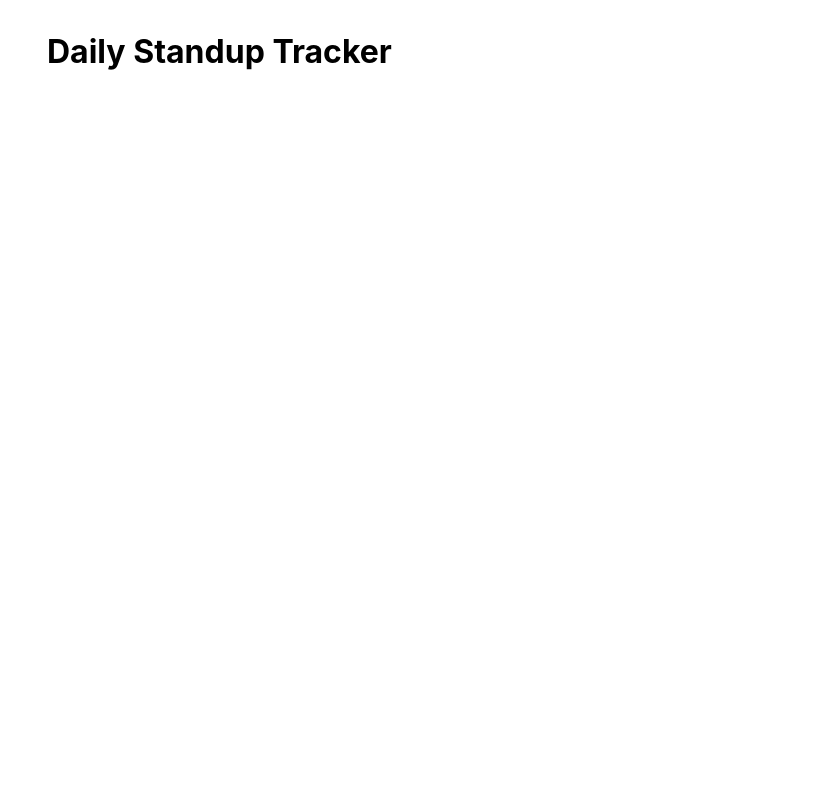
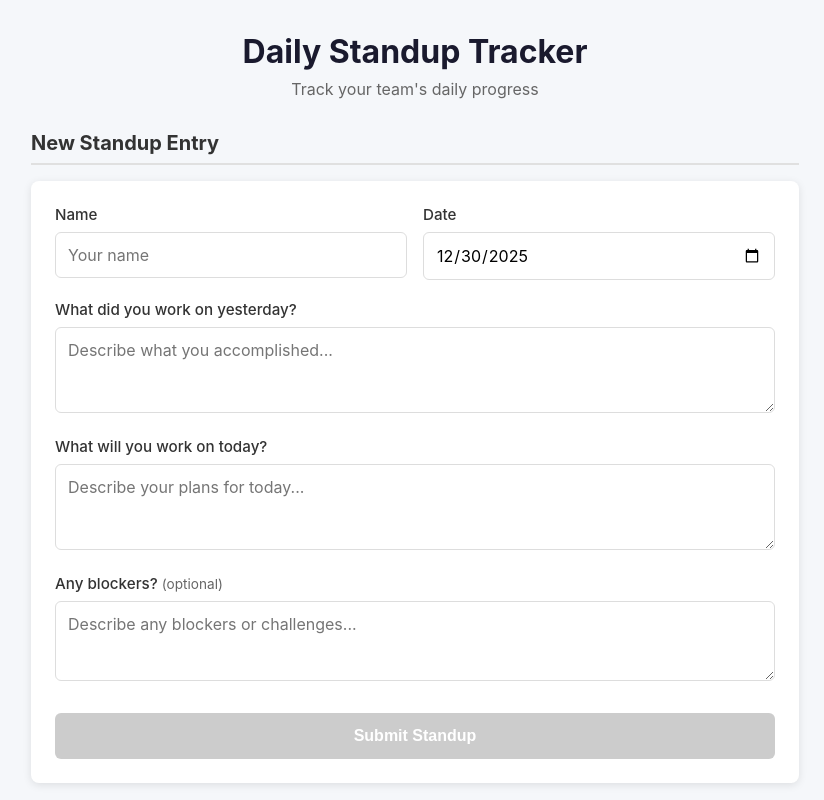
Before and after one commit to arnelGalit/standy-log, a React (Vite) app: page / in a window 1280 px wide. Shown: the top 800 px of the page, without its empty margins (225-1049 px from the left). Built offline with nearby package versions, Linux system fonts and the light colour scheme.

Commit message:
phase 6 - app integration

```diff
--- a/src/App.css
+++ b/src/App.css
@@ -9,10 +9,63 @@ body {
     Ubuntu, Cantarell, 'Fira Sans', 'Droid Sans', 'Helvetica Neue', sans-serif;
   -webkit-font-smoothing: antialiased;
   -moz-osx-font-smoothing: grayscale;
+  background: #f5f7fa;
+  min-height: 100vh;
 }
 
 .app {
   max-width: 800px;
   margin: 0 auto;
+  padding: 2rem 1rem;
+}
+
+.header {
+  text-align: center;
+  margin-bottom: 2rem;
+}
+
+.title {
+  font-size: 2rem;
+  color: #1a1a2e;
+  margin-bottom: 0.5rem;
+}
+
+.subtitle {
+  color: #666;
+  font-size: 1rem;
+}
+
+.main {
+  display: flex;
+  flex-direction: column;
+  gap: 2rem;
+}
+
+.formSection,
+.listSection {
+  width: 100%;
+}
+
+.sectionTitle {
+  font-size: 1.25rem;
+  color: #333;
+  margin-bottom: 1rem;
+  padding-bottom: 0.5rem;
+  border-bottom: 2px solid #e0e0e0;
+}
+
+.loading {
+  text-align: center;
+  color: #666;
   padding: 2rem;
 }
+
+@media (max-width: 600px) {
+  .app {
+    padding: 1rem;
+  }
+
+  .title {
+    font-size: 1.5rem;
+  }
+}
--- a/src/App.tsx
+++ b/src/App.tsx
@@ -1,17 +1,63 @@
+import { useState, useEffect } from 'react';
 import { StandupForm } from './components/StandupForm';
-import { NewStandupEntry } from './types/standup';
+import { StandupList } from './components/StandupList';
+import type { StandupEntry, NewStandupEntry } from './types/standup';
+import { getRecentEntries, saveEntry, deleteEntry } from './utils/storage';
+import './App.css';
 
 function App() {
-  const handleSubmit = (entry: NewStandupEntry) => {
-    console.log('Submitted entry:', entry);
+  const [entries, setEntries] = useState<StandupEntry[]>([]);
+  const [isLoading, setIsLoading] = useState(true);
+
+  useEffect(() => {
+    const loadedEntries = getRecentEntries(7);
+    setEntries(loadedEntries);
+    setIsLoading(false);
+  }, []);
+
+  const handleSubmit = (newEntry: NewStandupEntry) => {
+    const savedEntry = saveEntry(newEntry);
+    setEntries((prev) => {
+      const updated = [savedEntry, ...prev];
+      return updated.sort((a, b) => {
+        const dateCompare = b.date.localeCompare(a.date);
+        if (dateCompare !== 0) return dateCompare;
+        return a.name.localeCompare(b.name);
+      });
+    });
+  };
+
+  const handleDelete = (id: string) => {
+    const success = deleteEntry(id);
+    if (success) {
+      setEntries((prev) => prev.filter((entry) => entry.id !== id));
+    }
   };
 
   return (
     <div className="app">
-      <h1>Daily Standup Tracker</h1>
-      <StandupForm onSubmit={handleSubmit} />
+      <header className="header">
+        <h1 className="title">Daily Standup Tracker</h1>
+        <p className="subtitle">Track your team's daily progress</p>
+      </header>
+
+      <main className="main">
+        <section className="formSection">
+          <h2 className="sectionTitle">New Standup Entry</h2>
+          <StandupForm onSubmit={handleSubmit} />
+        </section>
+
+        <section className="listSection">
+          <h2 className="sectionTitle">Recent Entries</h2>
+          {isLoading ? (
+            <p className="loading">Loading entries...</p>
+          ) : (
+            <StandupList entries={entries} onDelete={handleDelete} />
+          )}
+        </section>
+      </main>
     </div>
-  )
+  );
 }
 
-export default App
+export default App;
--- a/src/components/StandupForm.module.css
+++ b/src/components/StandupForm.module.css
@@ -3,8 +3,18 @@
   border-radius: 8px;
   padding: 1.5rem;
   box-shadow: 0 2px 8px rgba(0, 0, 0, 0.1);
-  max-width: 500px;
-  margin: 0 auto;
+}
+
+.row {
+  display: grid;
+  grid-template-columns: 1fr 1fr;
+  gap: 1rem;
+}
+
+@media (max-width: 500px) {
+  .row {
+    grid-template-columns: 1fr;
+  }
 }
 
 .title {
@@ -96,3 +106,15 @@
   outline: none;
   box-shadow: 0 0 0 3px rgba(74, 108, 247, 0.4);
 }
+
+.submitButton:disabled {
+  background: #ccc;
+  cursor: not-allowed;
+  transform: none;
+}
+
+.optional {
+  font-weight: 400;
+  color: #666;
+  font-size: 0.85rem;
+}
--- a/src/components/StandupForm.tsx
+++ b/src/components/StandupForm.tsx
@@ -1,8 +1,143 @@
-// StandupForm component - Form to capture standup data
-export function StandupForm() {
+import { useState, FormEvent, ChangeEvent } from 'react';
+import type { NewStandupEntry } from '../types/standup';
+import styles from './StandupForm.module.css';
+
+interface StandupFormProps {
+  onSubmit: (entry: NewStandupEntry) => void;
+}
+
+function getTodayDate(): string {
+  return new Date().toISOString().split('T')[0];
+}
+
+export function StandupForm({ onSubmit }: StandupFormProps) {
+  const [name, setName] = useState('');
+  const [date, setDate] = useState(getTodayDate);
+  const [yesterday, setYesterday] = useState('');
+  const [today, setToday] = useState('');
+  const [blockers, setBlockers] = useState('');
+
+  const handleSubmit = (e: FormEvent<HTMLFormElement>) => {
+    e.preventDefault();
+
+    const entry: NewStandupEntry = {
+      name: name.trim(),
+      date,
+      yesterday: yesterday.trim(),
+      today: today.trim(),
+      blockers: blockers.trim(),
+    };
+
+    onSubmit(entry);
+
+    // Reset form but keep name and date for convenience
+    setYesterday('');
+    setToday('');
+    setBlockers('');
+  };
+
+  const handleNameChange = (e: ChangeEvent<HTMLInputElement>) => {
+    setName(e.target.value);
+  };
+
+  const handleDateChange = (e: ChangeEvent<HTMLInputElement>) => {
+    setDate(e.target.value);
+  };
+
+  const handleYesterdayChange = (e: ChangeEvent<HTMLTextAreaElement>) => {
+    setYesterday(e.target.value);
+  };
+
+  const handleTodayChange = (e: ChangeEvent<HTMLTextAreaElement>) => {
+    setToday(e.target.value);
+  };
+
+  const handleBlockersChange = (e: ChangeEvent<HTMLTextAreaElement>) => {
+    setBlockers(e.target.value);
+  };
+
+  const isValid = name.trim() && yesterday.trim() && today.trim();
+
   return (
-    <form>
-      {/* Form implementation */}
+    <form className={styles.form} onSubmit={handleSubmit}>
+      <div className={styles.row}>
+        <div className={styles.field}>
+          <label htmlFor="name" className={styles.label}>
+            Name
+          </label>
+          <input
+            type="text"
+            id="name"
+            className={styles.input}
+            value={name}
+            onChange={handleNameChange}
+            placeholder="Your name"
+            required
+          />
+        </div>
+
+        <div className={styles.field}>
+          <label htmlFor="date" className={styles.label}>
+            Date
+          </label>
+          <input
+            type="date"
+            id="date"
+            className={styles.input}
+            value={date}
+            onChange={handleDateChange}
+            required
+          />
+        </div>
+      </div>
+
+      <div className={styles.field}>
+        <label htmlFor="yesterday" className={styles.label}>
+          What did you work on yesterday?
+        </label>
+        <textarea
+          id="yesterday"
+          className={styles.textarea}
+          value={yesterday}
+          onChange={handleYesterdayChange}
+          placeholder="Describe what you accomplished..."
+          rows={3}
+          required
+        />
+      </div>
+
+      <div className={styles.field}>
+        <label htmlFor="today" className={styles.label}>
+          What will you work on today?
+        </label>
+        <textarea
+          id="today"
+          className={styles.textarea}
+          value={today}
+          onChange={handleTodayChange}
+          placeholder="Describe your plans for today..."
+          rows={3}
+          required
+        />
+      </div>
+
+      <div className={styles.field}>
+        <label htmlFor="blockers" className={styles.label}>
+          Any blockers? <span className={styles.optional}>(optional)</span>
+        </label>
+        <textarea
+          id="blockers"
+          className={styles.textarea}
+          value={blockers}
+          onChange={handleBlockersChange}
+          placeholder="Describe any blockers or challenges..."
+          rows={2}
+        />
+      </div>
+
+      <button type="submit" className={styles.submitButton} disabled={!isValid}>
+        Submit Standup
+      </button>
     </form>
-  )
+  );
 }
```
Also changed, not shown: 5 other files (tests, documents, lock files or other folders).
